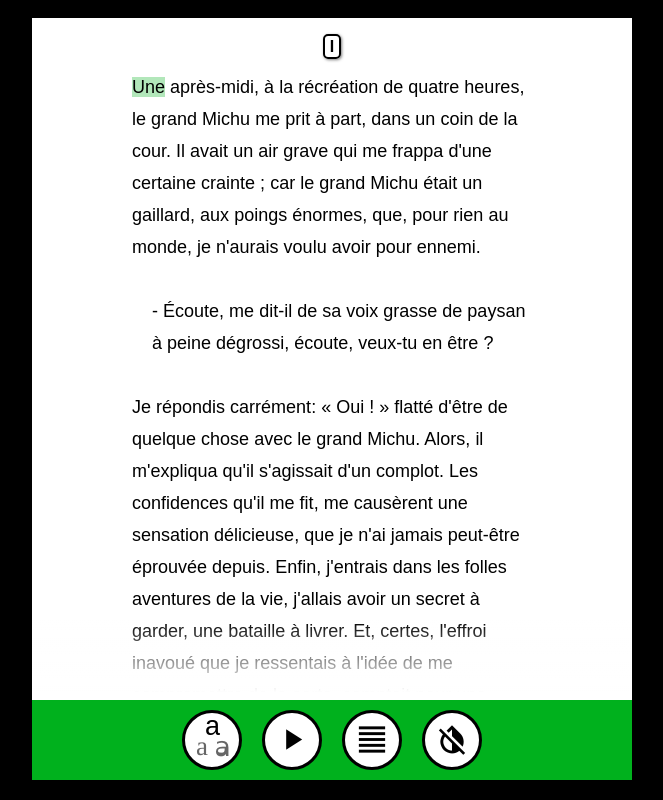
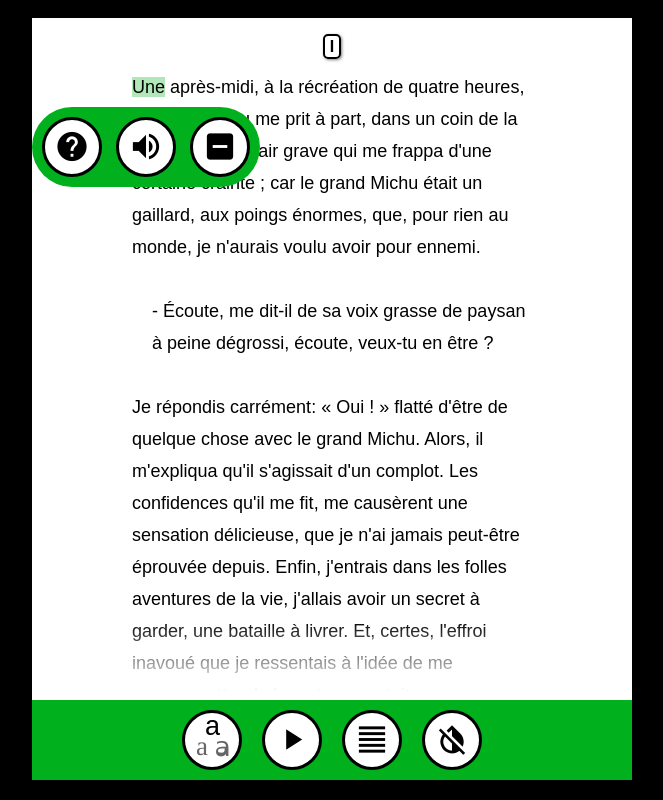
Before and after one commit to OscarGlo/FROG, a plain HTML site: page index.html in a window 1280 px wide. Both pictures are taken after a click on the element "Une". Shown: the whole page, without its empty margins (308-971 px from the left). Drawn offline with Linux system fonts and the light colour scheme.

Commit message:
context menu

```diff
--- a/index.html
+++ b/index.html
@@ -113,6 +113,8 @@
                 La révolte devait éclater au réfectoire.
             </p>
         </div>
+        <div id="gradient-start" style="opacity: 0;"></div>
+        <div id="gradient-end"></div>
         <div id="contextMenu" style="display: none">
             <div class="material-icons no-toggle">
                 <span>help</span>
@@ -124,9 +126,8 @@
                 <span>indeterminate_check_box</span>
             </div>
         </div>
-        <div id="gradient-start" style="opacity: 0;"></div>
-        <div id="gradient-end"></div>
     </div>
+
     <div id="menu">
         <div class="material-icons toggle1">
             <span></span><span data-class="font2"></span><span data-class="font3"></span>
--- a/script.js
+++ b/script.js
@@ -49,7 +49,7 @@ window.addEventListener("load", () => {
             if (selected != null)
                 selected.classList.remove("selected");
 
-            if (Date.now() - selectedAt < 800 || selected === span || selected === span.parentNode) {
+            if (Date.now() - selectedAt < 800 && (selected === span || selected === span.parentNode)) {
                 selected = (selected === span ? span.parentNode : span);
             } else {
                 selected = (selected === span || selected === span.parentNode ? (selected == null ? span : null) : span);
@@ -57,9 +57,12 @@ window.addEventListener("load", () => {
 
             contextMenu.style.display = selected != null ? "" : "none";
 
+            console.log(selected.offsetTop, selected.offsetLeft);
+
             if (selected != null) {
-                contextMenu.offsetTop = selected.offsetTop;
-                contextMenu.offsetLeft = selected.offsetLeft;
+                contextMenu.style.top = (selected.offsetTop + selected.getBoundingClientRect().height + 25 - text.scrollTop) + "px";
+                if (selected.classList.contains("word"))
+                    contextMenu.style.left = Math.max(selected.offsetLeft - (contextMenu.clientWidth/2), 0) + "px";
                 selected.classList.add("selected");
                 selectedAt = Date.now();
             } else {
@@ -70,6 +73,7 @@ window.addEventListener("load", () => {
 
     text.addEventListener("click", () => {
         if (selected != null) {
+            contextMenu.style.display = "none";
             selected.classList.remove("selected");
             selected = null;
         }
```
